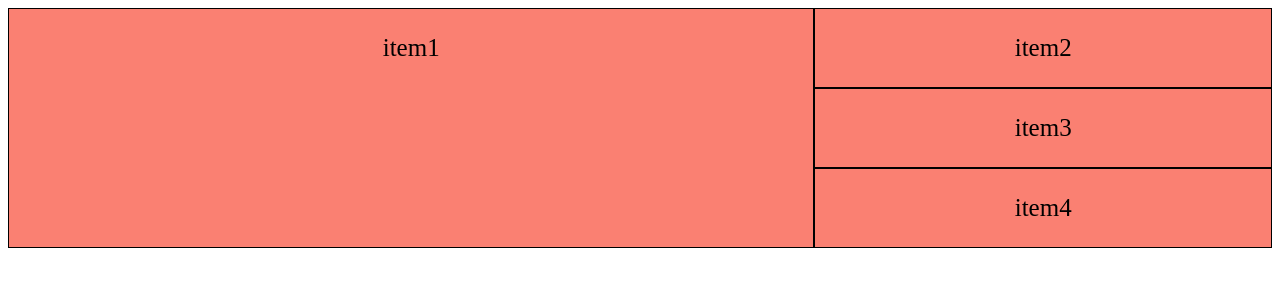
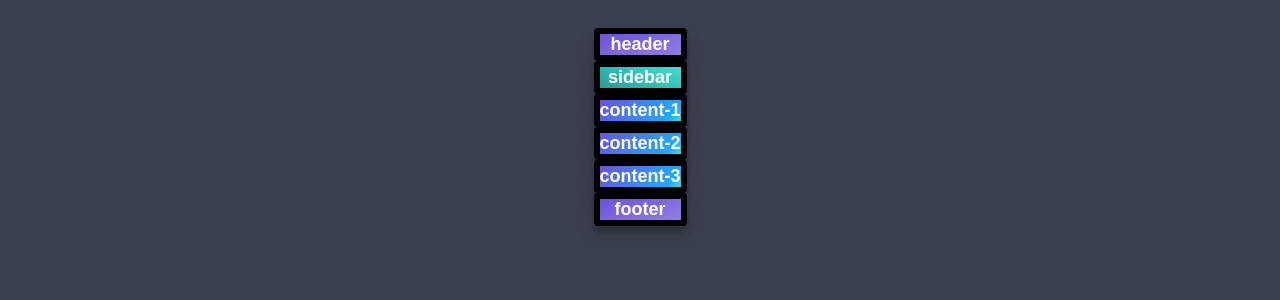
Before and after one commit to shayan881/template_project, a PHP site: page / in a window 1280 px wide. Shown: the top 300 px of the page. Run offline with PHP 8.4, Linux system fonts and the light colour scheme.

Commit message:
session 46 simple project

```diff
--- a/css-grid/index.html
+++ b/css-grid/index.html
@@ -5,60 +5,18 @@
     <meta charset="UTF-8">
     <meta name="viewport" content="width=device-width, initial-scale=1.0">
     <link rel="stylesheet" href="style.css">
-    <title>Document</title>
+    <title>simple project</title>
 </head>
 
 <body>
 
-    <div class="grid-container">
-        <div class="grid-item first-item">
-            item1
-        </div>
-        <div class="grid-item">
-            item2
-        </div>
-        <div class="grid-item">
-            item3
-        </div>
-        <div class="grid-item">
-            item4
-        </div>
-        <!-- <div class="grid-item five">
-            item5
-        </div>
-        <div class="grid-item">
-            item6
-        </div> -->
-        <!-- <div class="grid-item">
-            item7
-        </div>
-        <div class="grid-item">
-            item8
-        </div>
-        <div class="grid-item">
-            item9
-        </div>
-        <div class="grid-item">
-            item10
-        </div>
-        <div class="grid-item">
-            item11
-        </div>
-        <div class="grid-item">
-            item12
-        </div>
-        <div class="grid-item">
-            item13
-        </div>
-        <div class="grid-item">
-            item14
-        </div>
-        <div class="grid-item">
-            item15
-        </div>
-        <div class="grid-item">
-            item16
-        </div> -->
+    <div class="container">
+        <div class="item header">header</div>
+        <div class="item sidebar">sidebar</div>
+        <div class="item content-1">content-1</div>
+        <div class="item content-2">content-2</div>
+        <div class="item content-3">content-3</div>
+        <div class="item footer">footer</div>
     </div>
 
 </body>
--- a/css-grid/style.css
+++ b/css-grid/style.css
@@ -1,48 +1,34 @@
-.first-item {
-    grid-area: myItem;
+body {
+    background-color: #3b404e;
+    display: flex;
+    justify-content: center;
+    padding: 20px;
+    font-family: Arial, Helvetica, sans-serif;
 }
 
-.grid-container {
-    display: grid;
-    width: 100%;
-    background-color: skyblue;
-    /* grid-template-areas: 'myItem myItem myItem'; */
-    grid-template-areas: 'myItem myItem .' 'myItem myItem .' 'myItem myItem .';
-
+.item {
+    box-shadow: 0 10px 20px rgba(0, 0, 0, 0.1), 0 6px 6px rgba(0, 0, 0, 0.23);
+    color: #ffffff;
+    border: 6px solid black;
+    border-radius: 4px;
+    display: flex;
+    justify-content: center;
+    align-items: center;
+    font-size: 18px;
+    font-weight: bold;
 }
 
-
-.grid-item {
-    background-color: salmon;
-    border: 1px solid black;
-    font-size: 25px;
-    text-align: center;
-    padding: 25px;
-
+.header,
+.footer {
+    background-image: linear-gradient(160deg, #6c52d9 0%, #9b8ae6 127%);
 }
 
+.sidebar {
+    background-image: linear-gradient(203deg, #3edfd7 0%, #29a49d 90%);
+}
 
-/* .first-item {
-    grid-column-start: 1;
-    grid-column-end: 5;
-
-} */
-
-/* .first-item {
-    grid-row-start: 1;
-    grid-row-end: 4;
-} */
-
-/* .first-item { */
-/* grid-column-start: 1;
-    grid-column-end: 3; */
-/* grid-column-start: 2;
-    grid-column-end: 5; */
-/* grid-column: 2 / 5; */
-/* grid-column: 1/3; */
-
-
-/* grid-row-start: 1;
-    grid-row-end: 3; */
-/* grid-row: 1/ span 2; */
-/* } */
+.content-1,
+.content-2,
+.content-3 {
+    background-image: linear-gradient(130deg, #6c52d9 0%, #1eaafc 85%, #3edfd7 100%);
+}
```
